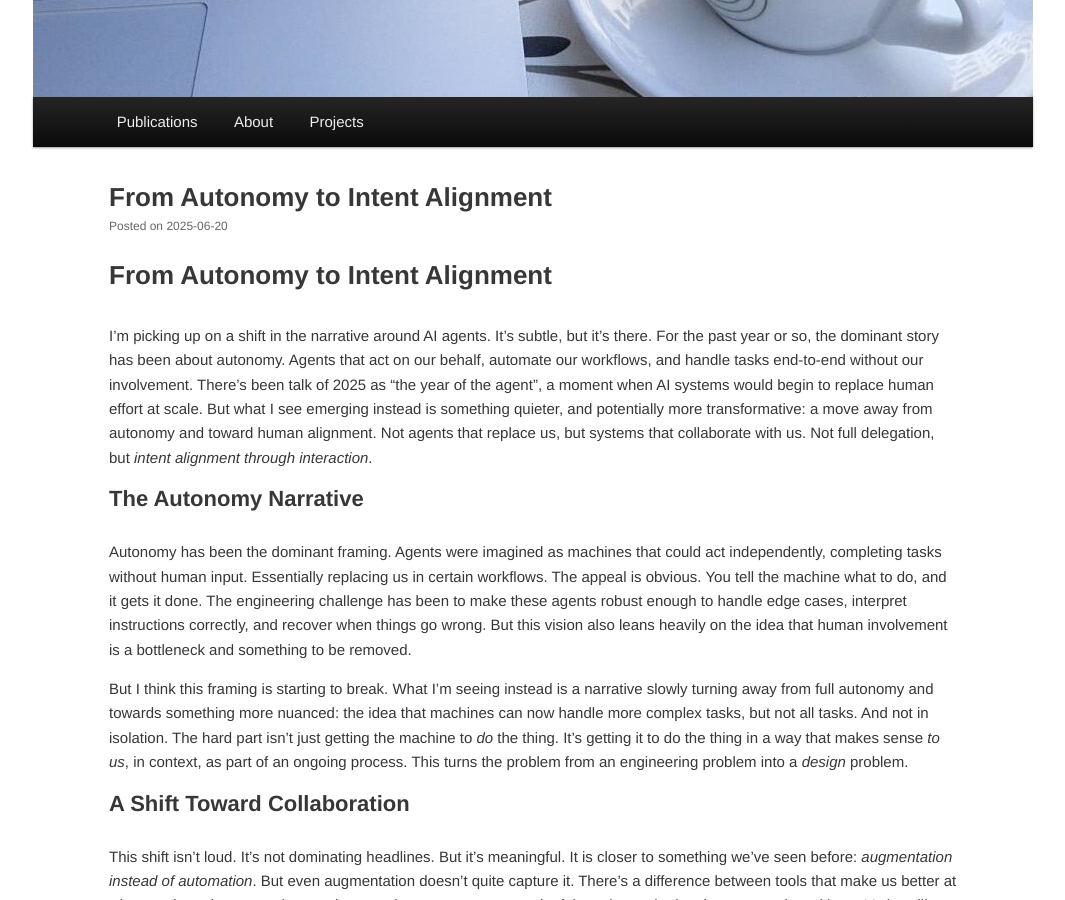
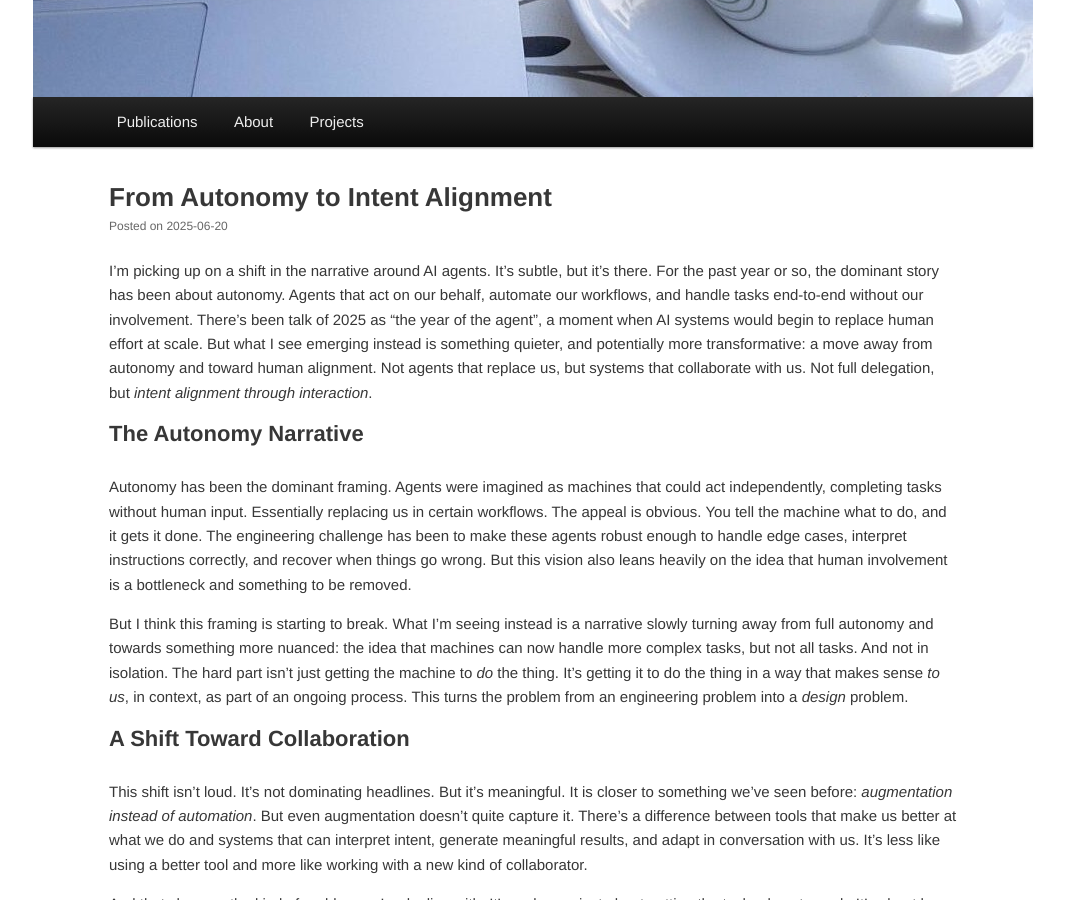
Before and after one commit to rrostt/rrostt.github.io, a Jekyll site: the page built from _posts/2025-06-20-from-autonomy-to-intent-alignment.md, in a window 1280 px wide and 900 px high, scrolled down 386 px. Shown: the whole window, without its empty margins (107-1172 px from the left). Built offline with Jekyll 4.4.1, drawn with Linux system fonts in a browser that asks for light colours.

Commit message:
Remove title from body

```diff
--- a/_posts/2025-06-20-from-autonomy-to-intent-alignment.md
+++ b/_posts/2025-06-20-from-autonomy-to-intent-alignment.md
@@ -5,8 +5,6 @@ author: "Mattias Rost"
 description: "A subtle shift is happening in how we think about AI agents. Not as autonomous machines, but as collaborative systems that align with human intent through interaction."
 layout: post
 ---
-# From Autonomy to Intent Alignment
-
 I'm picking up on a shift in the narrative around AI agents. It’s subtle, but it’s there. For the past year or so, the dominant story has been about autonomy. Agents that act on our behalf, automate our workflows, and handle tasks end-to-end without our involvement. There’s been talk of 2025 as “the year of the agent”, a moment when AI systems would begin to replace human effort at scale. But what I see emerging instead is something quieter, and potentially more transformative: a move away from autonomy and toward human alignment. Not agents that replace us, but systems that collaborate with us. Not full delegation, but *intent alignment through interaction*.
 
 ## The Autonomy Narrative
```
